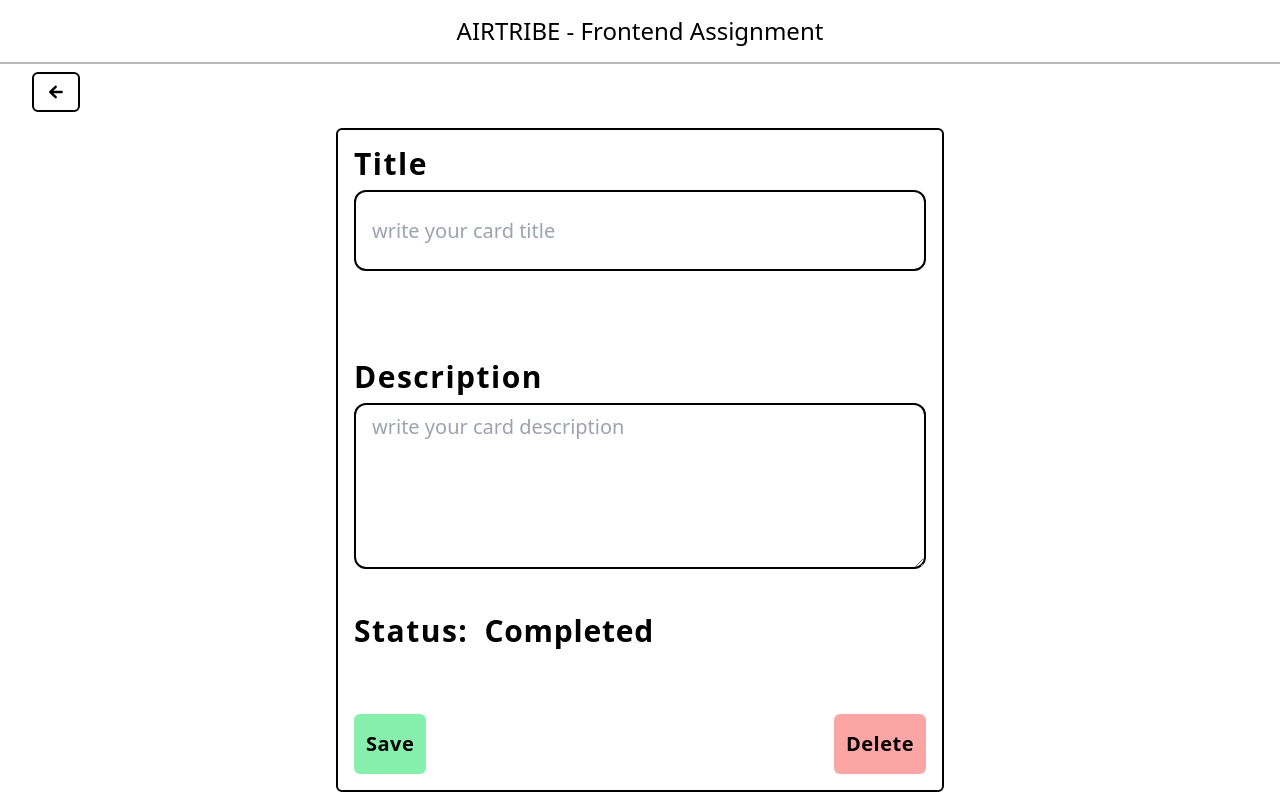
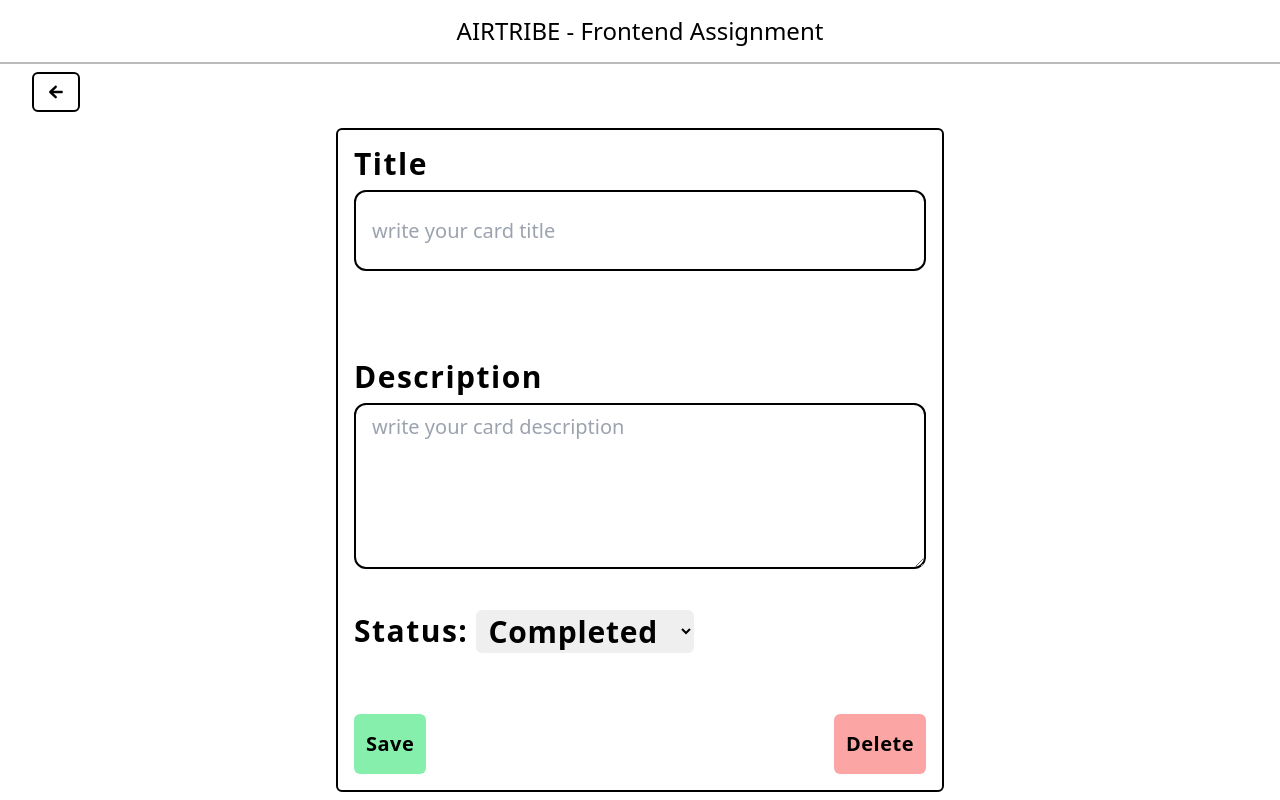
Before and after one commit to Manya67/airtribe-fe, a React (Vite) app: page /completed/new in a window 1280 px wide. Built offline with nearby package versions, Linux system fonts and the light colour scheme.

Commit message:
status dropdown

```diff
--- a/src/components/NewCard.jsx
+++ b/src/components/NewCard.jsx
@@ -15,12 +15,7 @@ const NewCard = () => {
   const { heading, id } = useParams();
   const [title, setTitle] = useState("");
   const [desc, setDesc] = useState("");
-  const status =
-    heading === "notStarted"
-      ? "Not started"
-      : heading === "inProgress"
-      ? "In progress"
-      : "Completed";
+  const [status, setStatus] = useState(heading);
   const dispatch = useDispatch();
   const navigate = useNavigate();
   const handleTitleChange = (e) => {
@@ -28,6 +23,9 @@ const NewCard = () => {
   };
   const handleDescChange = (e) => {
     setDesc(e.target.value);
+  };
+  const handleStatusChange = (e) => {
+    setStatus(e.target.value);
   };
   const handleSaveClick = () => {
     if (title && desc && heading) {
@@ -101,12 +99,22 @@ const NewCard = () => {
             />
           </div>
           <div className="flex gap-2 h-1/6 items-center text-xl mb-5">
-            <span className="font-bold text-3xl -tracking-tighter">
+            <label
+              htmlFor="status"
+              className="font-bold text-3xl -tracking-tighter"
+            >
               Status:
-            </span>
-            <span className="text-3xl font-bold -tracking-tight px-2 rounded-md">
-              {status}
-            </span>
+            </label>
+            <select
+              id="status"
+              defaultValue={heading}
+              className="text-3xl font-bold -tracking-tight px-2 rounded-md outline-none"
+              onChange={handleStatusChange}
+            >
+              <option value="notStarted">Not started</option>
+              <option value="inProgress">In progress</option>
+              <option value="completed">Completed</option>
+            </select>
           </div>
           <div className="h-[10%] flex justify-between">
             <button
--- a/src/components/SingleCard.jsx
+++ b/src/components/SingleCard.jsx
@@ -17,7 +17,7 @@ const SingleCard = ({ details }) => {
       onDragStart={(e) => {
         handleDragStart(e, id);
       }}
-      className="h-16 border-[1px] border-gray rounded-lg w-full px-2 py-1 text-black flex flex-shrink-0 flex-col"
+      className="h-16 border-[1px] border-gray rounded-lg w-full px-2 py-1 text-black flex flex-shrink-0 flex-col shadow-md"
       onClick={handleOpenCardClick}
     >
       <span className="text-2xl font-semibold">{title}</span>
```
